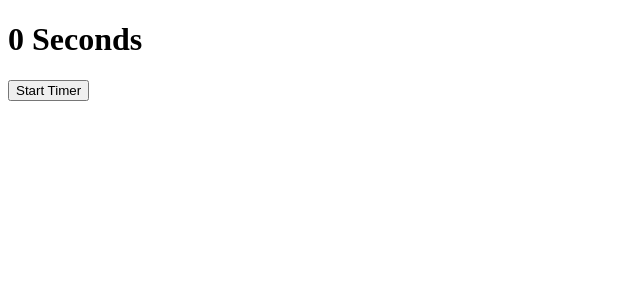
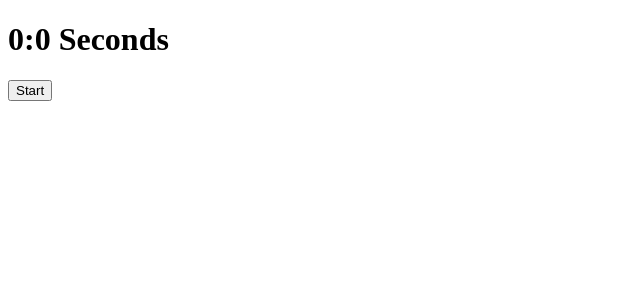
Before and after one commit to echosit/pomodoro-timer, a React (Create React App) app: page / in a window 1280 px wide. Shown: the top 300 px of the page, without its empty margins (0-640 px from the left). Built offline with nearby package versions, Linux system fonts and the light colour scheme.

Commit message:
change button's state using hooks and set state of minutes

```diff
--- a/src/Components/PomodoroTimer.js
+++ b/src/Components/PomodoroTimer.js
@@ -1,9 +1,10 @@
 import React, { useState, useEffect } from 'react';
 
 export default function Timer() {
-// useState Hook to set default value of seconds to 0 and start to false
   const [seconds, setSeconds] = useState(0);
+  const [minutes, setMinutes] = useState(0);
   const [start, setStart] = useState(false);
+  const [button, setButton] = useState("Start");
 
   useEffect(() => {
     let interval = null;
@@ -11,8 +12,10 @@ export default function Timer() {
       interval = setInterval(() => {
         setSeconds(seconds => seconds + 1);
       }, 1000);
+      setButton("Pause");
     } else if (!start && seconds !== 0){
       clearInterval(interval);
+      setButton("Start");
     }
     return () => {
       clearInterval(interval);
@@ -25,8 +28,8 @@ export default function Timer() {
 
   return (
     <div>
-      <h1>{seconds} Seconds</h1>
-      <button onClick={handleClick}>Start Timer</button>
+      <h1>{minutes}:{seconds} Seconds</h1>
+      <button onClick={handleClick}>{button}</button>
     </div>
   );
 }
```
